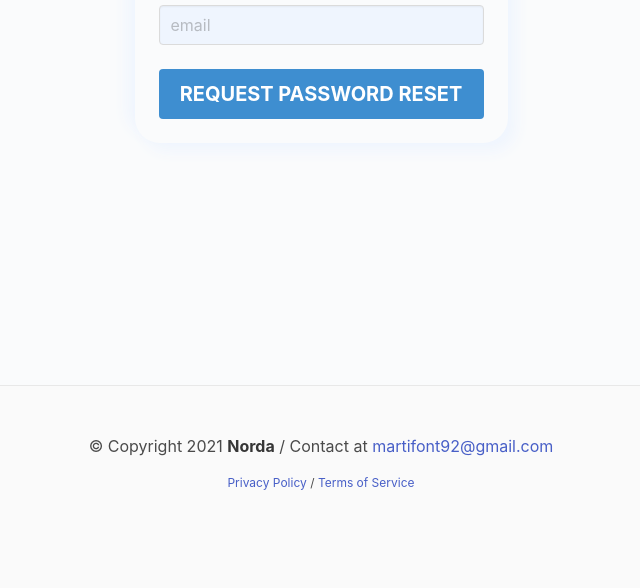
After one commit to martifont92/Norda, a Flask app: page /reset_password in a window 1280 px wide. The commit adds this page. Shown: the part 520-1108 px from the top of the page, without its empty margins (319-959 px from the left). Run offline with Flask 2, Linux system fonts and the light colour scheme; some libraries are stand-ins or nearby versions.

Commit message:
email reset

```diff
--- a/FlaskApp/auth.py
+++ b/FlaskApp/auth.py
@@ -1,8 +1,11 @@
+import os
 from flask import Blueprint, render_template, redirect, url_for, request, flash
 from werkzeug.security import generate_password_hash, check_password_hash
 from flask_login import login_user, logout_user, login_required, current_user
+from FlaskApp import db, mail
+from flask_mail import Message
 from .models import User
-from FlaskApp import db
+from .forms import ResetPasswordForm
 
 auth = Blueprint('auth', __name__)
 
@@ -43,7 +46,7 @@ def login_post():
 	user = User.query.filter_by(username=username).first()
 
 	if not user or not check_password_hash(user.password, password):
-		flash('Please check your login details and try again.')
+		flash('Please check your login details and try again.', 'is-danger')
 		return redirect(url_for('auth.login'))
 
 	login_user(user)
@@ -55,4 +58,58 @@ def login_post():
 @login_required
 def logout():
 	logout_user()
-	return redirect(url_for('main.index'))
+	return redirect(url_for('auth.login'))
+
+#PASSWORD RESET
+@auth.route('/reset_password')
+def reset_password():
+	return render_template('reset_password.html')
+
+def send_reset_email(user):
+	token = user.get_reset_token()
+	msg = Message()
+	msg.subject = ('Password Reset')
+	msg.sender = ('martifont92@gmail.com')
+	msg.recipients = [user.email]
+	msg.body = f'''
+You may change your password with the link below.
+
+{url_for('auth.reset_token', token=token, _external=True)}
+
+Your password won't change until you access the link above and create a new one.
+
+Thanks!
+'''
+	mail.send(msg)
+
+@auth.route('/reset_password', methods=['POST'])
+def reset_password_post():
+	email = request.form.get('email')
+
+	user = User.query.filter_by(email=email).first()
+	if not user:
+		flash('Sorry, the provided email was not found. Please try again or contact support.', 'is-danger')
+		return redirect(url_for('auth.reset_password'))
+
+	send_reset_email(user)
+	return redirect(url_for('auth.password_reset_sent'))
+
+@auth.route('/reset_token/<token>', methods=['GET', 'POST'])
+def reset_token(token):
+
+	user = User.verify_reset_token(token)
+	if not user:
+		flash('This is an invalid or expired token.', 'is-warning')
+		return redirect(url_for('auth.reset_password'))
+	form = ResetPasswordForm()
+
+	if form.validate_on_submit():
+		user.password = generate_password_hash(form.password.data, method='sha256')
+		db.session.commit()
+		flash('Your password has been updated. You are now able to log in.', 'is-info')
+		return redirect(url_for('auth.login'))
+	return render_template('reset_token.html', form=form)
+
+@auth.route('/password_reset/sent')
+def password_reset_sent():
+	return render_template('password_reset_sent.html')
--- a/FlaskApp/main.py
+++ b/FlaskApp/main.py
@@ -48,4 +48,4 @@ def account_details():
 	db.session.commit()
 	flash('Your details have been saved.', 'is-primary')
 
-	return redirect(url_for('main.account'))
+	return redirect(url_for('main.account', id=current_user.id))
--- a/FlaskApp/templates/account.html
+++ b/FlaskApp/templates/account.html
@@ -3,6 +3,7 @@
 {% block title %}Norda{% endblock %}
 
 {% block content %}
+	<div class="container is-max-desktop">
 		{% with messages = get_flashed_messages(with_categories=true) %}
 			{% if messages %}
 				{% for category, message in messages %}
@@ -13,7 +14,7 @@
 				{% endfor %}
 			{% endif %}
 		{% endwith %}
-	<div class="container is-max-desktop">
+
 		<div class="box mt-4">
 			<legend class="is-size-4">Account Details</legend>
 			<hr>
--- a/FlaskApp/templates/base.html
+++ b/FlaskApp/templates/base.html
@@ -33,7 +33,7 @@
     <div class="container is-max-desktop">
       <div class="navbar-brand">
         <a class="navbar-item" href="{{ '/' }}">
-          <p class="has-text-weight-bold">Nörda</p>
+          <p class="has-text-weight-bold is-size-5">Nörda</p>
         </a>
 
         <a role="button" class="navbar-burger" aria-label="menu" aria-expanded="false" data-target="navbarBasicExample">
@@ -59,11 +59,11 @@
           <div class="navbar-item">
             {% if not current_user.is_authenticated %}
             <div class="buttons">
+              <a class="button is-light" href="{{ url_for('auth.login') }}">
+                Login
+              </a>
               <a class="button is-info" href="{{ url_for('auth.signup') }}">
-                <strong>Sign up</strong>
-              </a>
-              <a class="button is-light" href="{{ url_for('auth.login') }}">
-                Log in
+                <strong>SIGN UP</strong>
               </a>
             </div>
             {% endif %}
@@ -82,8 +82,10 @@
       <p class="is-size-6">
         © Copyright 2021 <strong>Norda</strong> / Contact at <a href="mailto:martifont92@gmail.com">martifont92@gmail.com</a>
       </p>
-      <p class="is-size-7 ">
-        <a href="#" alt="Privacy Policy">Privacy Policy</a> / <a href="#" alt="Terms of Service">Terms of Service</a>
+      <p class="is-size-7">
+        <a href="#" alt="Privacy Policy">Privacy Policy</a>
+         /
+        <a href="#" alt="Terms of Service">Terms of Service</a>
       </p>
     </div>
   </footer>
--- a/FlaskApp/templates/index.html
+++ b/FlaskApp/templates/index.html
@@ -10,7 +10,7 @@
 				WordPress hosting made simple.
 			</h1>
 			<h2 class="subtitle has-text-centered">
-				<strong>Compare the best products and services in the cryptocurrency world.</strong>
+				<strong>A trusted hosting provider for freelancers.</strong>
 			</h2>
 		</div>
 	</section>
--- /dev/null
+++ b/FlaskApp/templates/reset_password.html
@@ -0,0 +1,37 @@
+{% extends 'base.html' %}
+
+{% block title %}Norda{% endblock %}
+
+{% block content %}
+<div class="container is-max-desktop">
+	{% with messages = get_flashed_messages(with_categories=true) %}
+		{% if messages %}
+			{% for category, message in messages %}
+				<div class="notification is-light {{ category }}">
+					<button class="delete"></button>
+					{{ message }}
+				</div>
+			{% endfor %}
+		{% endif %}
+	{% endwith %}
+
+	<section class="hero is-fullheight">
+	    <div class="hero-body has-text-centered">
+	      	<div class="signup-login">
+		        <img src="https://logoipsum.com/logo/logo-1.svg" width="325px" />
+		        <form action="/reset_password" method="POST">
+		        	<div class="field">
+			            <div class="control">
+			            	<input class="input is-normal" type="email" autocomplete="email" name="email" placeholder="email" required />
+			            </div>
+			            <br>
+		          		<button class="button is-block is-fullwidth is-info is-medium has-text-weight-bold" type="submit">
+		          			REQUEST PASSWORD RESET
+            			</button>
+		          	</div>
+		        </form>
+	      	</div>
+	    </div>
+	</section>
+</div>
+{% endblock %}
--- a/FlaskApp/templates/signup.html
+++ b/FlaskApp/templates/signup.html
@@ -3,6 +3,7 @@
 {% block title %}Norda{% endblock %}
 
 {% block content %}
+  <div class="container is-max-desktop">
     {% with messages = get_flashed_messages() %}
       {% if messages %}
         <div class="notification is-danger is-light">
@@ -29,10 +30,11 @@
             </div>
             <br />
             <button class="button is-block is-fullwidth is-info is-medium" type="submit">
-            <strong>Sign Up</strong>
+              <strong>SUBMIT</strong>
             </button>
           </form>
         </div>
       </div>
     </section>
+  </div>
 {% endblock %}
```
Also changed, not shown: FlaskApp/__init__.py (+6 -1 lines), FlaskApp/forms.py (added, +10 -0 lines), FlaskApp/models.py (+17 -2 lines), FlaskApp/templates/login.html (+15 -13 lines), FlaskApp/templates/password_reset_sent.html (added, +15 -0 lines), FlaskApp/templates/reset_token.html (added, +30 -0 lines), config.py (+7 -0 lines), FlaskApp/users.db. Lines whose indentation alone changed are shown as unchanged.
